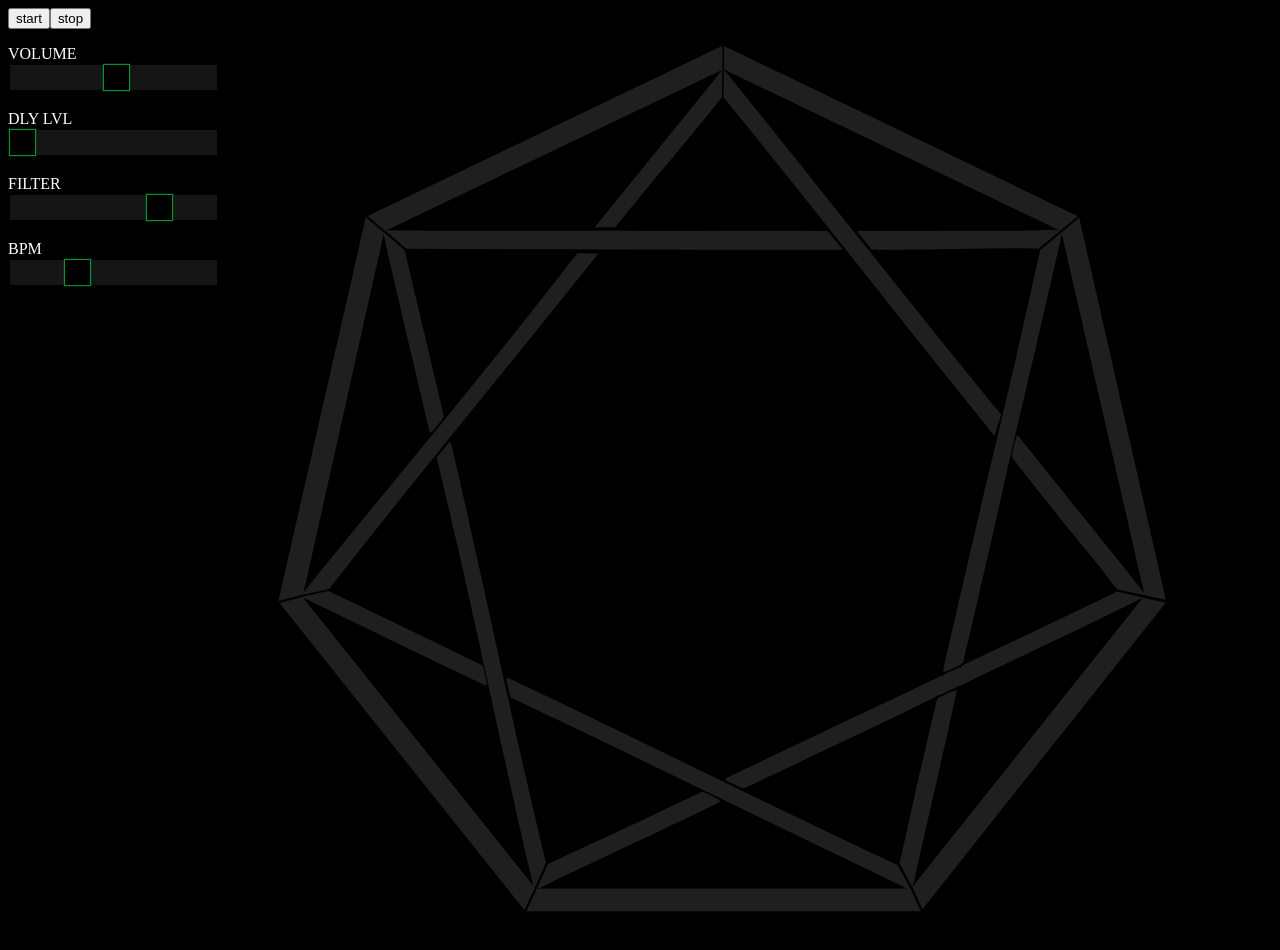
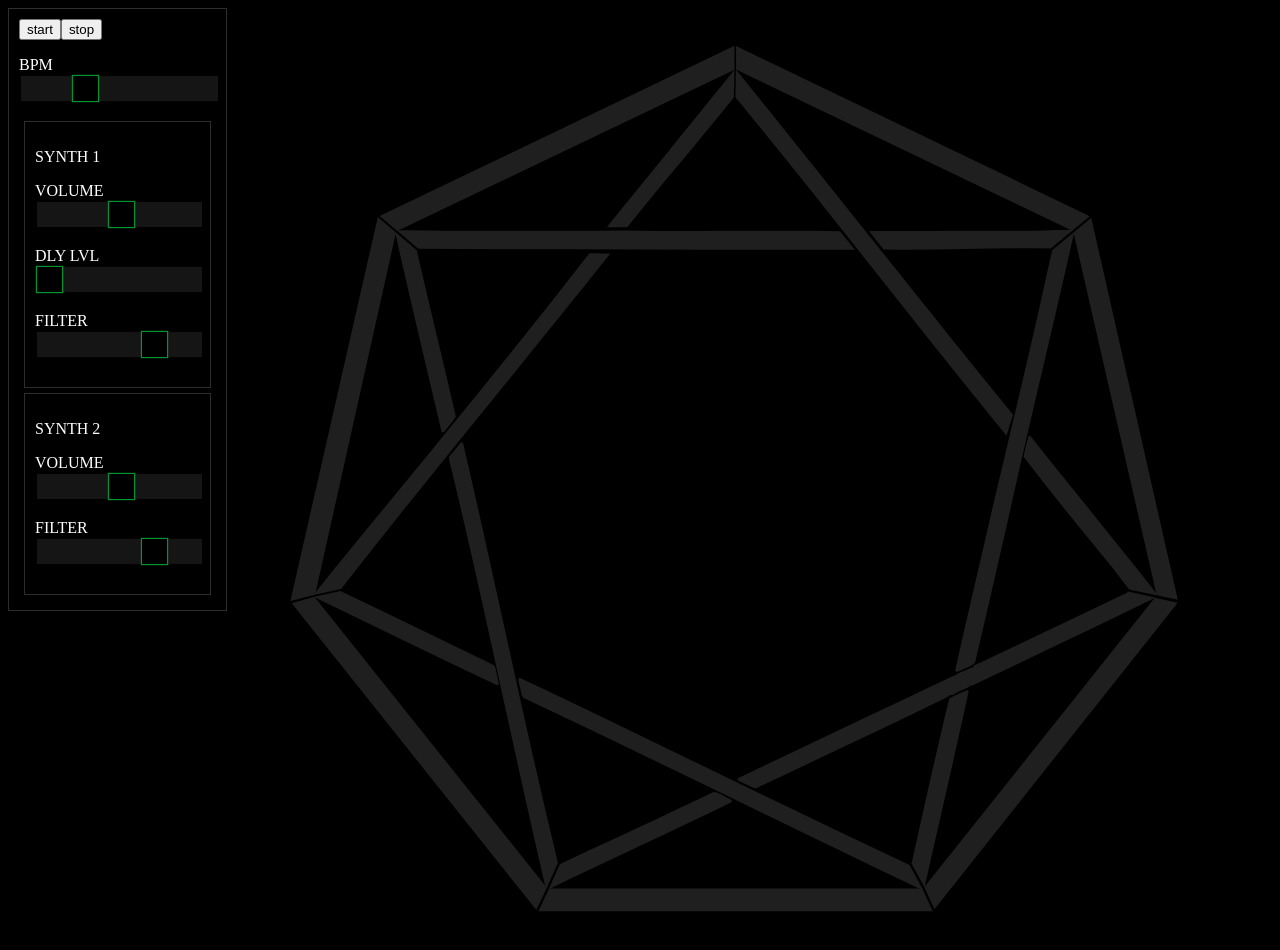
Before and after one commit to StollerSystem/HEPTAGRAM, a React (Create React App) app: page / in a window 1280 px wide. Shown: the top 950 px of the page. Built offline with nearby package versions, Linux system fonts and the light colour scheme.

Commit message:
start adding controls for synth2

```diff
--- a/src/components/Controls.js
+++ b/src/components/Controls.js
@@ -4,14 +4,25 @@ import React from 'react';
 function Controls(props) {
 
   return (
-    <React.Fragment>
+
+    <div className="controlBox">
       <button onClick={props.start}>start</button>
       <button onClick={props.stop}>stop</button>
-      <p>VOLUME<input type="range" min="0" max="35" defaultValue="18" className="slider" id="volume"/></p>
-      <p>DLY LVL<input type="range" min="0" max="100" defaultValue="0" className="slider" id="delayLevel"/></p>
-      <p>FILTER<input type="range" min="0" max="100" defaultValue="75" className="slider" id="filterCutoff"/></p>
       <p>BPM<input type="range" min="20" max="250" defaultValue="90" className="slider" id="bpmCount"/></p>
-    </React.Fragment>
+      <div className="synthControls">
+        <p>SYNTH 1</p>
+        <p>VOLUME<input type="range" min="0" max="35" defaultValue="18" className="slider" id="volume1"/></p>
+        <p>DLY LVL<input type="range" min="0" max="100" defaultValue="0" className="slider" id="delayLevel"/></p>
+        <p>FILTER<input type="range" min="0" max="100" defaultValue="75" className="slider" id="filterCutoff1"/></p>
+      </div>
+      <div className="synthControls">
+        <p>SYNTH 2</p>
+        <p>VOLUME<input type="range" min="0" max="35" defaultValue="18" className="slider" id="volume2"/></p>
+        {/* <p>DLY LVL<input type="range" min="0" max="100" defaultValue="0" className="slider" id="delayLevel"/></p>  */}
+        <p>FILTER<input type="range" min="0" max="100" defaultValue="75" className="slider" id="filterCutoff2"/></p>
+      </div>
+
+    </div>
   )
 }
 
--- a/src/components/Synth.js
+++ b/src/components/Synth.js
@@ -40,7 +40,7 @@ class Synth extends Component {
   volume1 = new Tone.Volume(-17);
   delay = new Tone.FeedbackDelay(.5, .5);
   filter1 = new Tone.Filter(7500, 'lowpass', -24);
-  synth = new Tone.Synth().chain(this.volume1, this.delay, this.filter1, Tone.Destination);
+  synth1 = new Tone.Synth().chain(this.volume1, this.delay, this.filter1, Tone.Destination);
 
 
   volume2 = new Tone.Volume(-17);
@@ -61,7 +61,6 @@ class Synth extends Component {
   }
 
   handleEditStep = (id) => {
-
     if (!this.state.editStep || this.state.editStep !== id) {
       this.setState({ editStep: id })
     } else {
@@ -93,7 +92,7 @@ class Synth extends Component {
 
     if (this.state.steps[`b${stepCount + 1}`].active) {
       const note = this.state.steps[`b${stepCount + 1}`].note-1;
-      this.synth.triggerAttackRelease(this.state.notes.mood1[note], "32n", time)
+      this.synth1.triggerAttackRelease(this.state.notes.mood1[note], "32n", time)
     }
 
     if (this.state.steps[`s${stepCount + 1}`].active) {
@@ -114,6 +113,9 @@ class Synth extends Component {
 
   componentDidMount() {
 
+    this.synth1.oscillator.type = "square";
+    this.synth2.oscillator.type = "sawtooth";
+
     this.transport.bpm.value = 90
     this.transport.scheduleRepeat(this.repeat, '8n');
     this.draw.anticipation = 1;
@@ -129,9 +131,15 @@ class Synth extends Component {
     });
 
     const filter1 = this.filter1;
-    var filterSlide = document.getElementById('filterCutoff');
+    var filterSlide = document.getElementById('filterCutoff1');
     filterSlide.addEventListener("input", function () {
       filter1.frequency.value = this.value * 100;
+    });
+
+    const filter2 = this.filter2;
+    var filterSlide2 = document.getElementById('filterCutoff2');
+    filterSlide2.addEventListener("input", function () {
+      filter2.frequency.value = this.value * 100;
     });
 
     var bpmSlide = document.getElementById('bpmCount');
@@ -140,7 +148,7 @@ class Synth extends Component {
     });
 
     const vol1 = this.volume1;
-    var volumeSlide = document.getElementById('volume');
+    var volumeSlide = document.getElementById('volume1');
     volumeSlide.addEventListener("input", function() {
       vol1.volume.value = this.value-35;
     });
--- a/src/index.css
+++ b/src/index.css
@@ -60,5 +60,18 @@ body {
   border-width: 1px;
   padding: 5px;
   box-shadow: 0px 0px 2px 2px #009f94;
+}
+
+.controlBox {
+  padding: 10px;
+  border: solid rgb(45, 45, 45);
+  border-width: 1px;
 
 }
+
+.synthControls {
+  padding: 10px;
+  border: solid rgb(45, 45, 45);
+  border-width: 1px;
+  margin: 5px
+}
```
Also changed, not shown: 1 other file (tests, documents, lock files or other folders).
